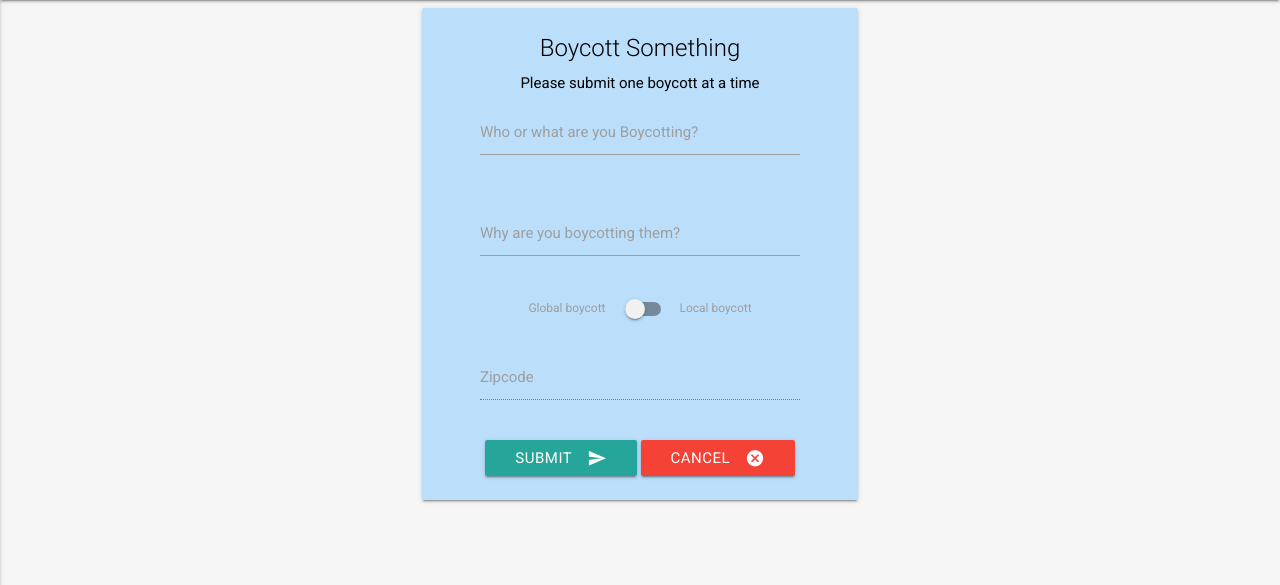
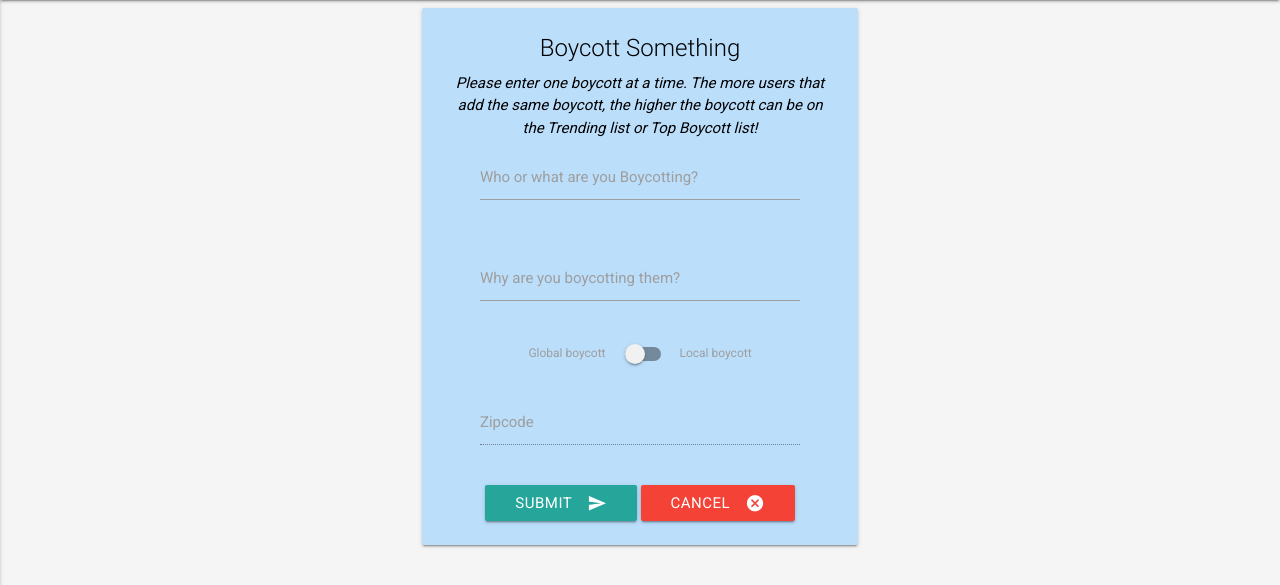
Before and after one commit to StefanMarchhart/boycottpal, a Django app: page /boycott/add/ in a window 1280 px wide. Shown: the part 64-649 px from the top of the page. Run offline with Django 3.2, Linux system fonts and the light colour scheme; the visitor is signed in with stand-in values (Sample User, id 1); data that the repository does not hold is empty; some libraries are stand-ins or nearby versions.

Commit message:
changed minor text

```diff
--- a/boycotted/templates/add_boycott.html
+++ b/boycotted/templates/add_boycott.html
@@ -9,7 +9,7 @@
                 <div class="blue lighten-4 card">
                     <div class="card-content black-text center">
                         <span class="card-title">Boycott Something</span>
-                        <p class="center">Please submit one boycott at a time</p>
+                        <p class="center"><i>Please enter one boycott at a time. The more users that add the same boycott, the higher the boycott can be on the Trending list or Top Boycott list!</i></p>
                         <div class="panel-body">
 
 
```
